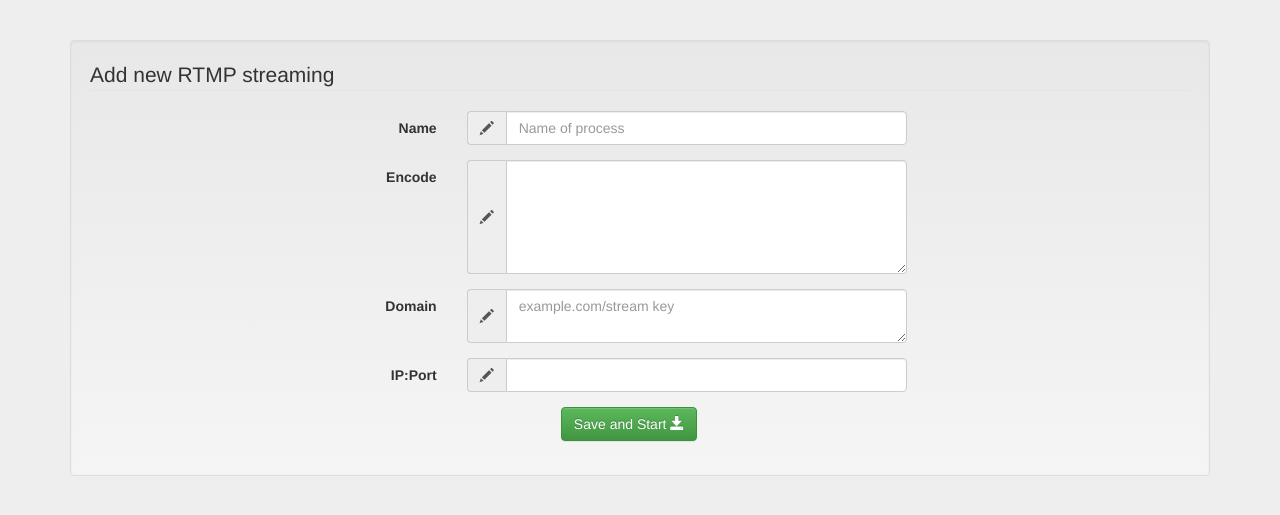
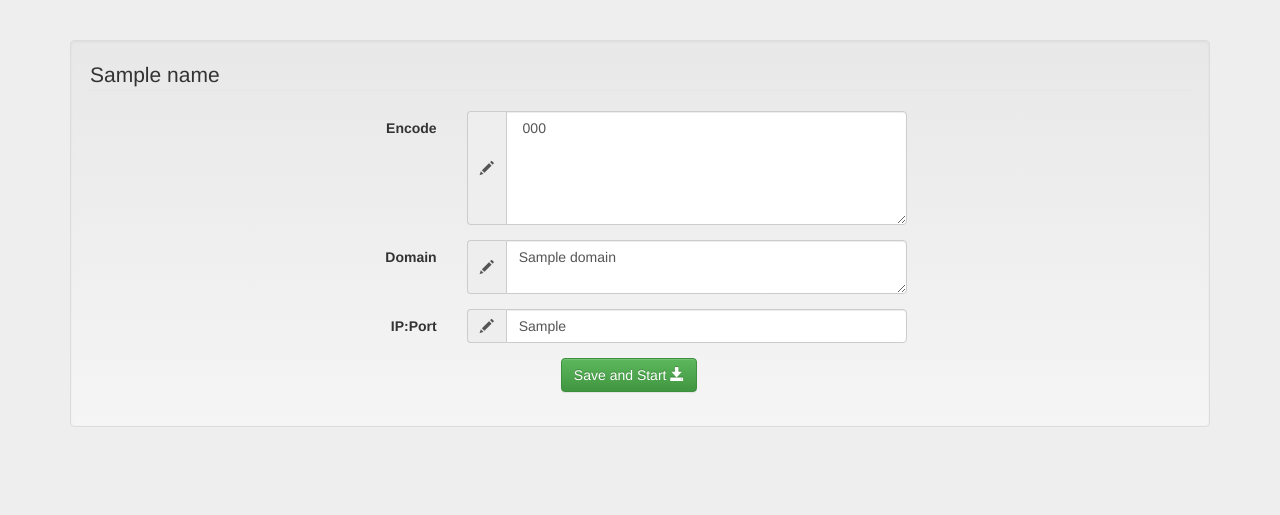
Before and after one commit to hhthuongbtr/supvisord, a Django app: template templates/supvisor/rtmp/start.html in a window 1280 px wide. Shown: the top 515 px of the page. Run offline with Django 3.2, Linux system fonts and the light colour scheme; the template is opened without the code that fills it: most values are stand-ins (such as "Sample title", 1, 10 or a date in 2020); data that the repository does not hold is empty; parts of the project's set-up code (start-up, migrations or seed data) failed here and were passed over; some libraries are stand-ins or nearby versions.

Commit message:
edit rtmp ok, rtmp not write log

```diff
--- a/supvisor/urls.py
+++ b/supvisor/urls.py
@@ -12,6 +12,7 @@ urlpatterns = patterns('',
     url(r'^document/$', 'supvisor.views.document'),
     #RTMP
     url(r'^rtmp/add/$', 'supvisor.views.rtmp_add_process'),
-    url(r'^rtmp/start/$', 'supvisor.views.rtmp_start'),
+    url(r'^rtmp/start/(?P<name>.+)/$', 'supvisor.views.rtmp_start_job'),
+    url(r'^rtmp/restart/(?P<name>.+)/$', 'supvisor.views.rtmp_start_job'),
     url(r'^rtmp/add/json$', 'supvisor.views.rtmp_add_json'),
 )
--- a/supvisor/utils.py
+++ b/supvisor/utils.py
@@ -106,13 +106,13 @@ class Facebook:
         else:
             self.fileName = fileName+extention
         self.keySearchIP = 'udp://'
-        self.endKeySearchIP = ' -vcodec'
+        self.endKeySearchIP = ' '
         self.keySearchStreamKey = '/rtmp/'
         self.endKeySearchStreamKey = '\n'
 
     def get_ip(self):
         command=File(self.fileName).get_command()
-        return command[command.find(self.keySearchIP) + len(self.keySearchIP): command.find(self.endKeySearchIP)]
+        return command[command.find(self.keySearchIP) + len(self.keySearchIP): command.find(self.endKeySearchIP, command.find(self.keySearchIP))]
 
     def get_streamkey(self):
         command=File(self.fileName).get_command()
@@ -139,13 +139,13 @@ class Youtube:
         else:
             self.fileName = fileName+extention
         self.keySearchIP = 'udp://'
-        self.endKeySearchIP = ' -c:v'
+        self.endKeySearchIP = ' '
         self.keySearchStreamKey = '/live2/'
         self.endKeySearchStreamKey = '\n'
 
     def get_ip(self):
         command=File(self.fileName).get_command()
-        return command[command.find(self.keySearchIP) + len(self.keySearchIP): command.find(self.endKeySearchIP)]
+        return command[command.find(self.keySearchIP) + len(self.keySearchIP): command.find(self.endKeySearchIP, command.find(self.keySearchIP))]
 
     def get_streamkey(self):
         command=File(self.fileName).get_command()
@@ -275,17 +275,23 @@ class RTMP:
         else:
             self.fileName = fileName+extention
         self.keySearchIP = 'udp://'
-        self.endKeySearchIP = ' -vcodec'
-        self.keySearchDomain = 'flv '
+        self.endKeySearchIP = ' '
+        self.fristkeySearchEncode = 'udp://'
+        self.secondKeySearchEncode = ' '
+        self.endKeySearchEncode = 'rtmp://'
+        self.keySearchDomain = 'rtmp://'
         self.endKeySearchDomain = '\n'
 
     def get_ip(self):
         command=File(self.fileName).get_command()
-        return command[command.find(self.keySearchIP) + len(self.keySearchIP): command.find(self.endKeySearchIP)]
+        return command[command.find(self.keySearchIP) + len(self.keySearchIP) : command.find(self.endKeySearchIP, command.find(self.keySearchIP))]
 
     def get_domain(self):
         command=File(self.fileName).get_command()
-        return command[command.find(self.endKeySearchDomain) + len(self.keySearchDomain) : command.find(self.endKeySearchDomain)]
+        return command[command.find(self.keySearchDomain) + len(self.keySearchDomain) : command.find(self.endKeySearchDomain)]
+    def get_encode(self):
+        command=File(self.fileName).get_command()
+        return command[command.find(self.secondKeySearchEncode, command.find(self.fristkeySearchEncode))+1 : command.find(self.endKeySearchEncode)]
 
     def save(self, ip, encode, domain):
         #read template supervisord config
--- a/supvisor/views.py
+++ b/supvisor/views.py
@@ -34,7 +34,7 @@ def supvisor_json(request):
 		#print job
 		if request.user.is_superuser:
 			args.append({'name'				: job if job else None,
-						'state'				: Process(job).get_job_status() if job else None,
+						'state'				: 10+Process(job).get_job_status() if job.startswith("rtmp") else Process(job).get_job_status(),
 						'description'		: Process(job).job_status() if job else None,
 						'command'			: File(job).get_command() if job else None,
 						})
@@ -62,8 +62,6 @@ def start_job(request, name):
 	elif Streaming(name).get_type() == 'Youtube':
 		args['ip'] = Youtube(name).get_ip()
 		args['streamkey'] = Youtube(name).get_streamkey()
-	elif Streaming(name).get_type() == 'rtmp':
-		pass
 	if request.method == 'POST':
 		#Restart job if user not input new infor
 		if 'startWithOldInfo' in request.POST:
@@ -82,35 +80,19 @@ def start_job(request, name):
 			#write log
 			msg= str(timezone.now())+" user: "+request.user.username+" edit process "+name
 			write_log(request.user.username,"edit", msg)
-			#Check new infor not change
-			if Streaming(name).get_type() == 'Youtube':
-				if Youtube(name).get_ip()==ip and Youtube(name).get_streamkey()==streamkey:
-					Process(name).restart_job()
-					return HttpResponseRedirect('/supvisor/')
-			if Streaming(name).get_type() == 'Facebook':
-				if Youtube(name).get_ip()==ip and Youtube(name).get_streamkey()==streamkey:
-					Process(name).restart_job()
-					return HttpResponseRedirect('/supvisor/')
 			#End check new infor
 
 			#Update job if new onfor and old infor different
 			if event == "Facebook":
 				Facebook(name).save(ip, streamkey)
-				if Process(name).get_job_status() == 1:
-					Process(name).stop_job()
-				Process(name).update_job()
-				Process(name).start_job()
-				return HttpResponseRedirect('/supvisor/')
 			elif event == "Youtube":
 				Youtube(name).save(ip, streamkey)
-				if Process(name).get_job_status() == 1:
-					Process(name).stop_job()
-				Process(name).update_job()
-				Process(name).start_job()
-				return HttpResponseRedirect('/supvisor/')
-			#End update job if new onfor and old infor different
+			if Process(name).get_job_status() == 1:
+				Process(name).stop_job()
+			Process(name).update_job()
+			Process(name).start_job()
+			return HttpResponseRedirect('/supvisor/')
 	return render_to_response('supvisor/start.html', args)
-
 
 def stop_job(request, name):
 	if not request.user.is_authenticated():
@@ -184,10 +166,14 @@ def document(request):
 def rtmp_add_process(request):
 	if not request.user.is_authenticated():
 		return HttpResponseRedirect('/accounts/login')
+	if not request.user.is_superuser:
+		return HttpResponseRedirect('/supvisor/add/')
 	if request.method == 'POST':
 		if 'saveAndStart' in request.POST:
 			#Get new infor from template
 			domain = request.POST.get('domain', '').strip()
+			if domain.startswith("rtmp://"):
+				domain = domain.replace("rtmp://","")
 			ip = request.POST.get('ip', '').strip()
 			name = request.POST.get('name', '').strip()
 			#Cut white space
@@ -213,17 +199,39 @@ def rtmp_add_json(request):
 	args.append({'binary_system'		: data["binary_system"] if data["binary_system"] else "",
 				'encode'				: data["encode"] if data["encode"] else "",
 				'ip'					: data["ip"] if data["ip"] else "",
+				'domain'				: data["domain"] if data["domain"] else "",
 					})
 	json_data = json.dumps({"rtmp": args})
 	return HttpResponse(json_data, content_type='application/json', status=200)
 
-def rtmp_start(request):
-	user = user_info(request)
-	args={}
-	args['name'] = name
-	typeStream=Streaming(name).get_type()
-	args['typeStream'] = typeStream
-	if typeStream == 'rtmp':
+@csrf_exempt
+def rtmp_start_job(request, name):
+	if not request.user.is_authenticated():
+		return HttpResponseRedirect('/accounts/login')
+	if request.method == 'POST':
+		if 'saveAndStart' in request.POST:
+			#Get new infor from template
+			encode = request.POST.get('encode', '').strip()
+			print encode
+			domain = request.POST.get('domain', '').strip()
+			print domain
+			ip = request.POST.get('ip', '').strip()
+			print ip
+			#check infor is change
+			if RTMP(name).get_ip()==ip and RTMP(name).get_encode()==encode and RTMP(name).get_domain()==domain:
+				Process(name).restart_job()
+				return HttpResponseRedirect('/supvisor/')
+			RTMP(name).save(ip, encode, domain)
+			if Process(name).get_job_status() == 1:
+				Process(name).stop_job()
+			Process(name).update_job()
+			Process(name).start_job()
+		return HttpResponseRedirect('/supvisor/')
+	else:
+		user = user_info(request)
+		args={}
+		args['name'] = name
 		args['ip'] = RTMP(name).get_ip()
 		args['domain'] = RTMP(name).get_domain()
-	return render_to_response('supvisor/rtmp/start.html', args)
+		args['encode'] = RTMP(name).get_encode()
+		return render_to_response('supvisor/rtmp/start.html', args)
--- a/templates/supvisor/add.html
+++ b/templates/supvisor/add.html
@@ -19,6 +19,12 @@
 		    	if (document.form.streamkey.value == ""){
 		    		alert ("Enter your Stream Key");
 		    		return false;
+		    	}
+		    	else{
+		    		if (document.form.event.options[event.selectedIndex].value == "RTMP") {
+		    			alert ("Please choose order event!");
+		    			return false;
+		    		}
 		    	}
 		    }
 		  }
--- a/templates/supvisor/rtmp/add.html
+++ b/templates/supvisor/rtmp/add.html
@@ -81,7 +81,7 @@
 	      <div class="col-md-5 inputGroupContainer">
 	      <div class="input-group">
 	          <span class="input-group-addon"><i class="glyphicon glyphicon-pencil"></i></span>
-	            <textarea class="form-control" name="domain" id="domain" placeholder="example.com/stream key" rows="2"></textarea>
+	            <textarea class="form-control" name="domain" id="domain" placeholder="example.com/stream key" rows="2">{{'{{myData[0].domain}'}}}</textarea>
 	    </div>
 	    </div>
 	   </div>
--- a/templates/supvisor/rtmp/start.html
+++ b/templates/supvisor/rtmp/start.html
@@ -5,8 +5,6 @@
     <meta charset="utf-8">
     <meta http-equiv="X-UA-Compatible" content="IE=edge">
     <meta name="viewport" content="width=device-width, initial-scale=1">
-
-    <script type="text/javascript" src="/static/angular.min.js"></script>
 
     <link rel="stylesheet" type="text/css" href="/static/bootstrap/css/bootstrap.min.css">
     <link rel="stylesheet" type="text/css" href="/static/bootstrap/css/bootstrap-theme.min.css">
@@ -41,28 +39,14 @@
 
 <body ng-app="myApp" ng-controller="rtmpAddCtrl">
   <div class="container">
-    <form class="well form-horizontal" action="/supvisor/rtmp/add/" method="post" name="form" onsubmit="return SubmitCheckTextField(this);">
+    <form class="well form-horizontal" action="/supvisor/rtmp/start/{{name}}/" method="post" name="form" onsubmit="return SubmitCheckTextField(this);">
         {% csrf_token %}
 	<fieldset>
 
 	  <!-- Form Name -->
 	  <legend>
-		Add new RTMP streaming
+		{{name}}
 	  </legend>
-
-	  <!-- Name -->
-
-	  <div class="form-group">
-	    <label class="col-md-4 control-label">Name</label>
-	      <div class="col-md-5 selectContainer">
-	      <div class="input-group">
-	          <span class="input-group-addon"><i class="glyphicon glyphicon-pencil"></i></span>
-	          <input type="text" class="form-control" name="name" id="name" placeholder="Name of process">
-
-	      </select>
-	    </div>
-	  </div>
-	  </div>
 
 	  <!-- encode -->
 	  <div class="form-group">
@@ -70,7 +54,7 @@
 	      <div class="col-md-5 inputGroupContainer">
 	      <div class="input-group">
 	          <span class="input-group-addon"><i class="glyphicon glyphicon-pencil"></i></span>
-	            <textarea class="form-control" name="encode" id="encode" placeholder="encode" rows="5"> {{'{{myData[0].encode}'}}} </textarea>
+	            <textarea class="form-control" name="encode" id="encode" placeholder="encode" rows="5"> {{encode}} </textarea>
 	    </div>
 	    </div>
 	   </div>
@@ -81,7 +65,7 @@
 	      <div class="col-md-5 inputGroupContainer">
 	      <div class="input-group">
 	          <span class="input-group-addon"><i class="glyphicon glyphicon-pencil"></i></span>
-	            <textarea class="form-control" name="domain" id="domain" placeholder="example.com/stream key" rows="2"></textarea>
+	            <textarea class="form-control" name="domain" id="domain" placeholder="example.com/stream key" rows="2">{{domain}}</textarea>
 	    </div>
 	    </div>
 	   </div>
@@ -92,7 +76,7 @@
 	      <div class="col-md-5 inputGroupContainer">
 	      <div class="input-group">
 	          <span class="input-group-addon"><i class="glyphicon glyphicon-pencil"></i></span>
-	            <input type="text" class="form-control" name="ip" value="{{'{{myData[0].ip}'}}}">
+	            <input type="text" class="form-control" name="ip" value="{{ip}}">
 	    </div>
 	    </div>
 	  </div>
@@ -109,19 +93,4 @@
     </form>
     </div>
 </body>
-<script>
-var app = angular.module('myApp',[]);
-
-app.controller("rtmpAddCtrl", function ($scope,$http){
-
-  $scope.reload = function () {
-    $http.get('/supvisor/rtmp/add/json').
-        then(function (response) {
-            $scope.myData = response.data.rtmp;
-            console.log($scope.myData);
-      });
-  };
-  $scope.reload();
-});
-</script>
 </html>
--- a/templates/supvisor/start.html
+++ b/templates/supvisor/start.html
@@ -26,7 +26,7 @@
 
 	  <!-- Form Name -->
 	  <legend>
-			{{name}}</button>
+			{{name}}
 	  </legend>
     <form class="well form-horizontal" action="/supvisor/{{name}}/start/" method="post" name="form" onsubmit="return SubmitCheckTextField(this);">
      {% csrf_token %}
```
Also changed, not shown: templates/supvisor/supvisor.html (+18 -2 lines), 4 other files.
